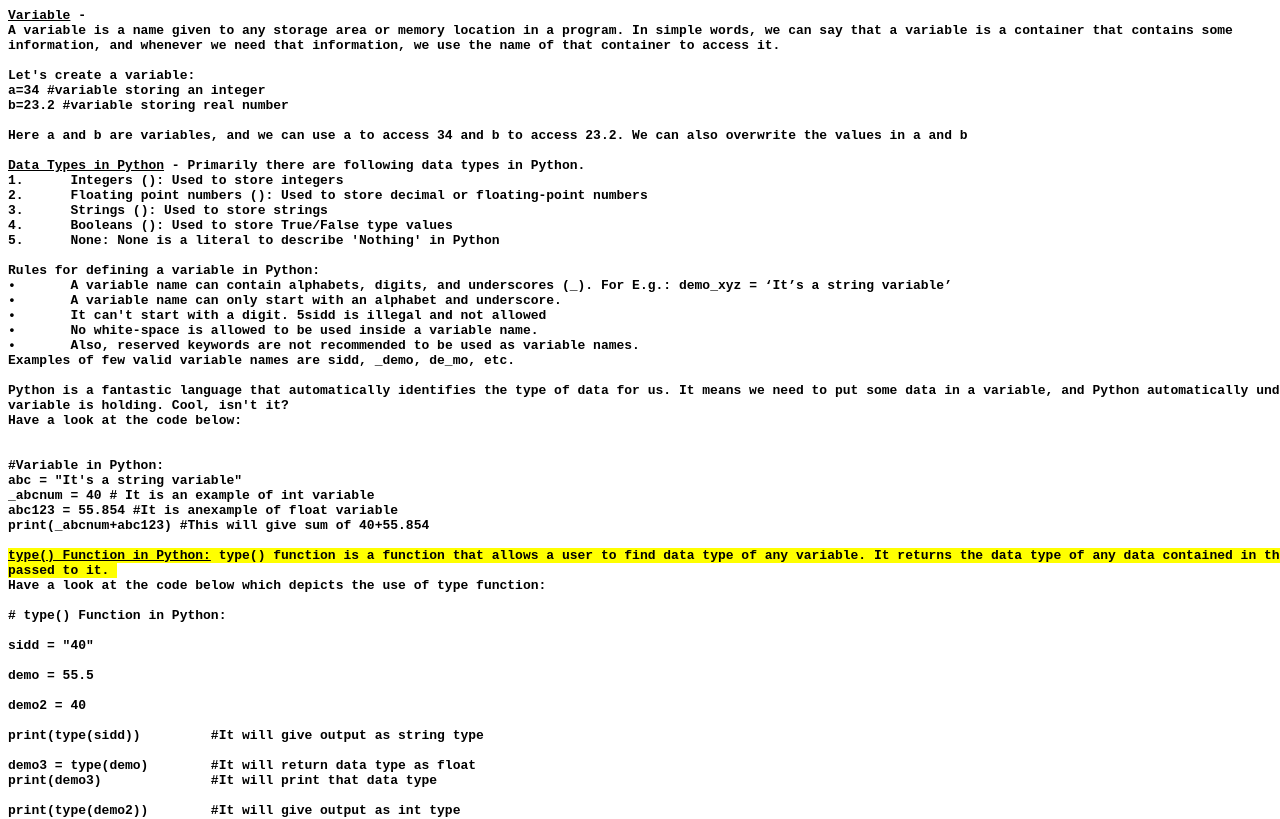
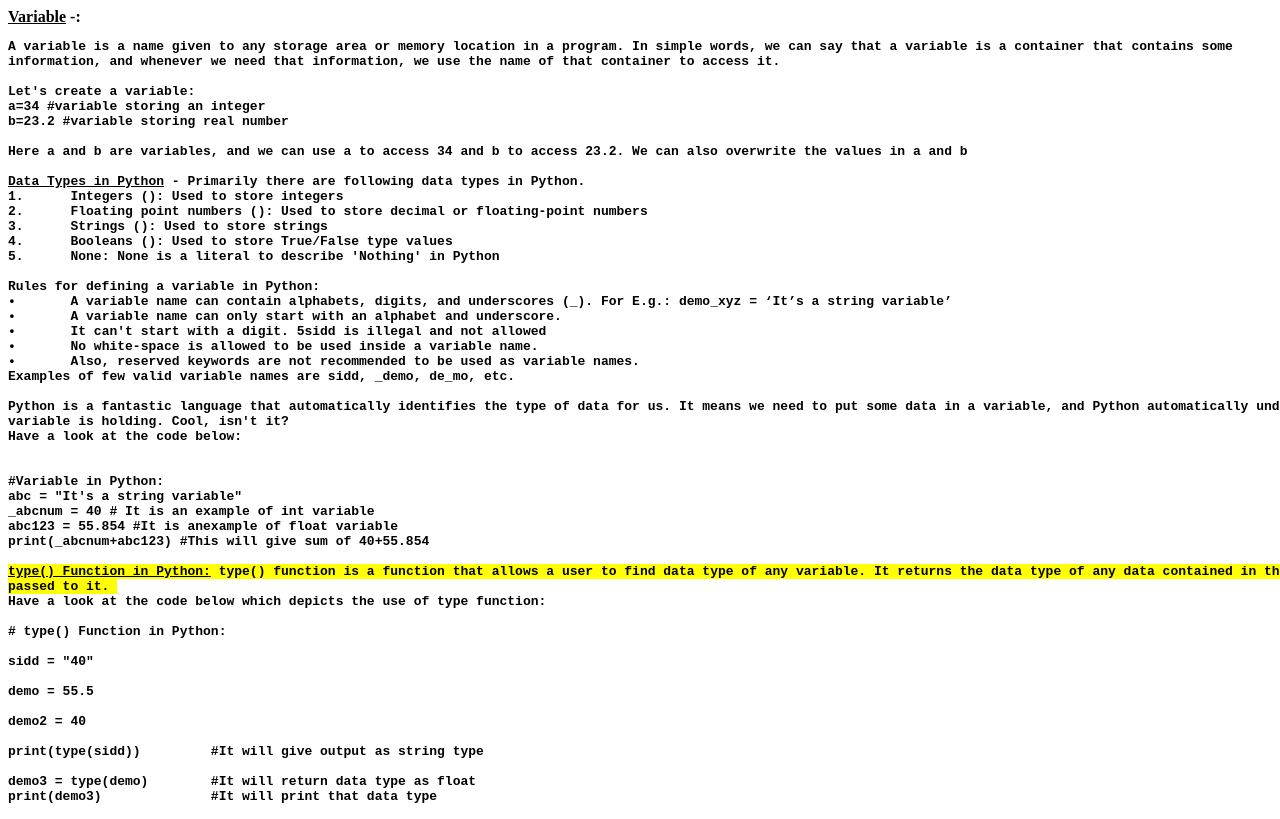
Before and after one commit to siddharthgopalpatel/learning_website, a plain HTML site: page python/Variables_Datatypes_Typecasting.html in a window 1280 px wide. Shown: the top 819 px of the page. Drawn offline with Linux system fonts and the light colour scheme.

Commit message:
fixing the fluktuation for the mac os

```diff
--- a/python/Variables_Datatypes_Typecasting.html
+++ b/python/Variables_Datatypes_Typecasting.html
@@ -1,5 +1,5 @@
-<html><h4><pre><u>Variable</u> -
-A variable is a name given to any storage area or memory location in a program. In simple words, we can say that a variable is a container that contains some
+<html><h4><u>Variable</u> -:
+<pre>A variable is a name given to any storage area or memory location in a program. In simple words, we can say that a variable is a container that contains some
 information, and whenever we need that information, we use the name of that container to access it.
 
 Let's create a variable:
```
Also changed, not shown: python/Comments_Escape_Sequences_Print_Statement.html (+2 -1 lines).
